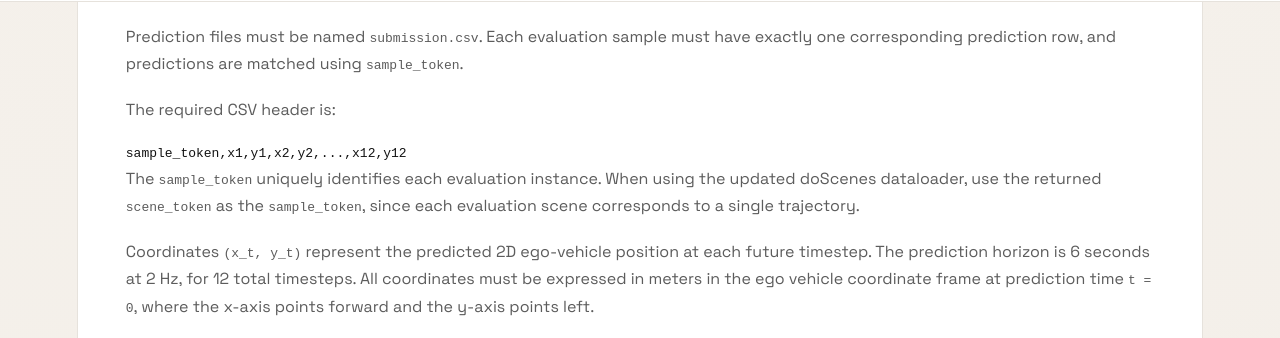
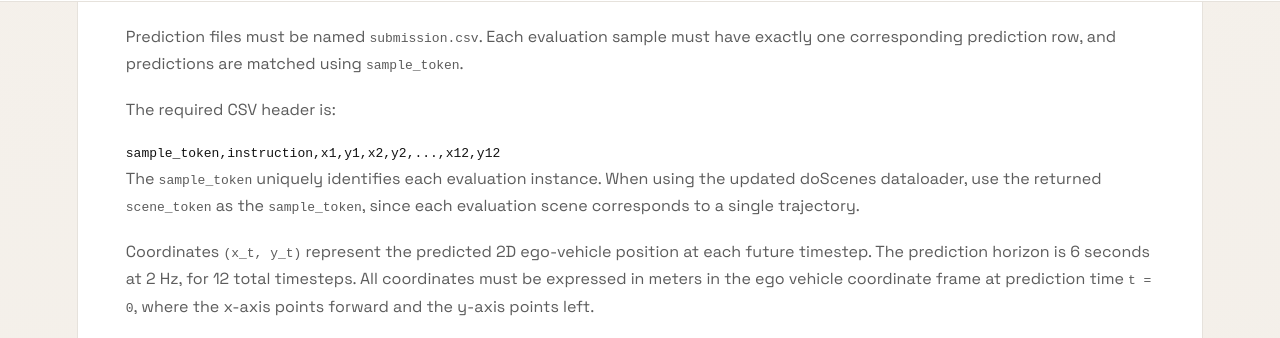
Before and after one commit to Mi3-Lab/mi3-lab.github.io, a Jekyll site: the page doScenes_challenge.html, which Jekyll copies as it is, in a window 1280 px wide and 900 px high, scrolled down 7707 px. Shown: the part 114-452 px from the top of the window. Built offline with Jekyll 4.4.1, drawn with Linux system fonts in a browser that asks for light colours.

Commit message:
Updated sample token top

```diff
--- a/doScenes_challenge.html
+++ b/doScenes_challenge.html
@@ -1077,7 +1077,7 @@
                     <p>
                         The required CSV header is:
                     </p>
-                    <pre><code>sample_token,x1,y1,x2,y2,...,x12,y12</code></pre>
+                    <pre><code>sample_token,instruction,x1,y1,x2,y2,...,x12,y12</code></pre>
                     <p>
                         The <code>sample_token</code> uniquely identifies each evaluation instance. When using the updated
                         doScenes dataloader, use the returned <code>scene_token</code> as the <code>sample_token</code>,
```
